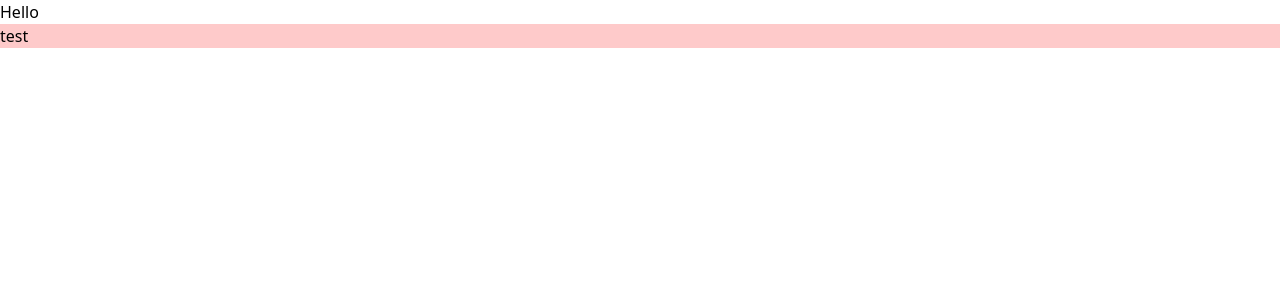
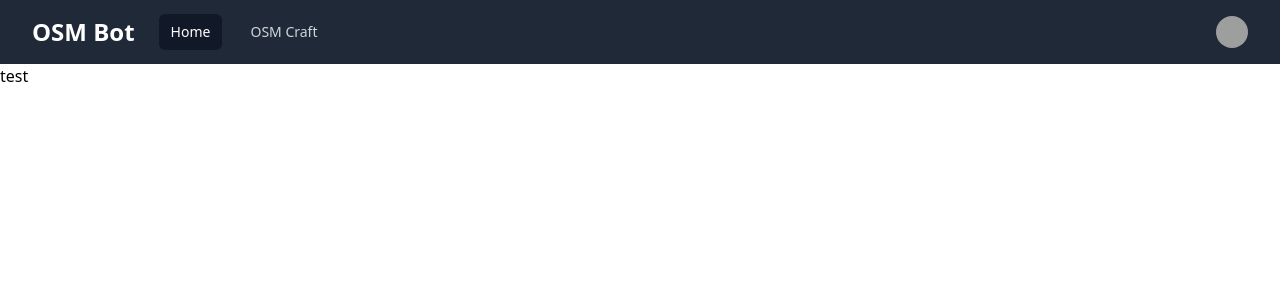
Before and after one commit to remove158/remove158, a Next.js app: page / in a window 1280 px wide. Shown: the top 300 px of the page. Built offline with nearby package versions, Linux system fonts and the light colour scheme; grey boxes are pictures that could not be loaded.

Commit message:
add : all

```diff
--- a/src/components/Navbar.tsx
+++ b/src/components/Navbar.tsx
@@ -1,15 +1,124 @@
-import React from "react";
+/* This example requires Tailwind CSS v2.0+ */
+import { Fragment } from "react";
+import { Disclosure, Menu, Transition } from "@headlessui/react";
+import { BellIcon, MenuIcon, XIcon } from "@heroicons/react/outline";
 
-//-------------------------------------------------------------------------//
-// summary :  component types section
-//-------------------------------------------------------------------------//
-interface Props {}
+const navigation = [
+	{ name: "Home", href: "#", current: true },
+	{ name: "OSM Craft", href: "http://minecraft.piyaphat.xyz", current: false },
+];
 
-//-------------------------------------------------------------------------//
-// summary : component function section
-//-------------------------------------------------------------------------//
-const Navbar: React.FC<Props> = (props) => {
-	return <nav>Hello</nav>;
-};
+function classNames(...classes: string[]) {
+	return classes.filter(Boolean).join(" ");
+}
 
-export default Navbar;
+export default function Example() {
+	return (
+		<Disclosure as="nav" className="bg-gray-800">
+			{({ open }) => (
+				<>
+					<div className="max-w-7xl mx-auto px-2 sm:px-6 lg:px-8">
+						<div className="relative flex items-center justify-between h-16">
+							<div className="absolute inset-y-0 left-0 flex items-center sm:hidden">
+								{/* Mobile menu button*/}
+								<Disclosure.Button className="inline-flex items-center justify-center p-2 rounded-md text-gray-400 hover:text-white hover:bg-gray-700 focus:outline-none focus:ring-2 focus:ring-inset focus:ring-white">
+									<span className="sr-only">Open main menu</span>
+									{open ? (
+										<XIcon className="block h-6 w-6" aria-hidden="true" />
+									) : (
+										<MenuIcon className="block h-6 w-6" aria-hidden="true" />
+									)}
+								</Disclosure.Button>
+							</div>
+							<div className="flex-1 flex items-center justify-center sm:items-stretch sm:justify-start">
+								<div className="flex-shrink-0 flex items-center text-2xl text-white font-bold">
+									OSM Bot
+								</div>
+								<div className="hidden sm:block sm:ml-6">
+									<div className="flex space-x-4">
+										{navigation.map((item) => (
+											<a
+												key={item.name}
+												href={item.href}
+												className={classNames(
+													item.current
+														? "bg-gray-900 text-white"
+														: "text-gray-300 hover:bg-gray-700 hover:text-white",
+													"px-3 py-2 rounded-md text-sm font-medium"
+												)}
+												aria-current={item.current ? "page" : undefined}
+											>
+												{item.name}
+											</a>
+										))}
+									</div>
+								</div>
+							</div>
+							<div className="absolute inset-y-0 right-0 flex items-center pr-2 sm:static sm:inset-auto sm:ml-6 sm:pr-0">
+								{/* Profile dropdown */}
+								<Menu as="div" className="ml-3 relative">
+									<div>
+										<Menu.Button className="bg-gray-800 flex text-sm rounded-full focus:outline-none focus:ring-2 focus:ring-offset-2 focus:ring-offset-gray-800 focus:ring-white">
+											<span className="sr-only">Open user menu</span>
+											<img
+												className="h-8 w-8 rounded-full"
+												src="https://images.unsplash.com/photo-1472099645785-5658abf4ff4e?ixlib=rb-1.2.1&ixid=eyJhcHBfaWQiOjEyMDd9&auto=format&fit=facearea&facepad=2&w=256&h=256&q=80"
+												alt=""
+											/>
+										</Menu.Button>
+									</div>
+									<Transition
+										as={Fragment}
+										enter="transition ease-out duration-100"
+										enterFrom="transform opacity-0 scale-95"
+										enterTo="transform opacity-100 scale-100"
+										leave="transition ease-in duration-75"
+										leaveFrom="transform opacity-100 scale-100"
+										leaveTo="transform opacity-0 scale-95"
+									>
+										<Menu.Items className="origin-top-right absolute right-0 mt-2 w-48 rounded-md shadow-lg py-1 bg-white ring-1 ring-black ring-opacity-5 focus:outline-none">
+											<Menu.Item>
+												{({ active }) => (
+													<span
+														className={classNames(
+															active ? "bg-gray-100" : "",
+															"block px-4 py-2 text-sm text-gray-700",
+															"hover:cursor-pointer"
+														)}
+													>
+														Sign out
+													</span>
+												)}
+											</Menu.Item>
+										</Menu.Items>
+									</Transition>
+								</Menu>
+							</div>
+						</div>
+					</div>
+
+					<Disclosure.Panel className="sm:hidden">
+						<div className="px-2 pt-2 pb-3 space-y-1">
+							{navigation.map((item) => (
+								<Disclosure.Button
+									key={item.name}
+									as="a"
+									href={item.href}
+									className={classNames(
+										item.current
+											? "bg-gray-900 text-white"
+											: "text-gray-300 hover:bg-gray-700 hover:text-white",
+										"block px-3 py-2 rounded-md text-base font-medium"
+									)}
+									aria-current={item.current ? "page" : undefined}
+								>
+									{item.name}
+								</Disclosure.Button>
+							))}
+						</div>
+					</Disclosure.Panel>
+				</>
+			)}
+		</Disclosure>
+	);
+}
--- a/src/pages/index.tsx
+++ b/src/pages/index.tsx
@@ -1,9 +1,10 @@
+import Container from "@components/Container";
 import { ReactElement } from "react";
 import Navbar from "../components/Navbar";
 import { NextPageWithLayout } from "./_app";
 
 const Home: NextPageWithLayout = () => {
-	return <div className="bg-red-200">test</div>;
+	return <Container>test</Container>;
 };
 
 Home.getLayout = function getLayout(page: ReactElement) {
```
Also changed, not shown: 1 other file (tests, documents, lock files or other folders).
